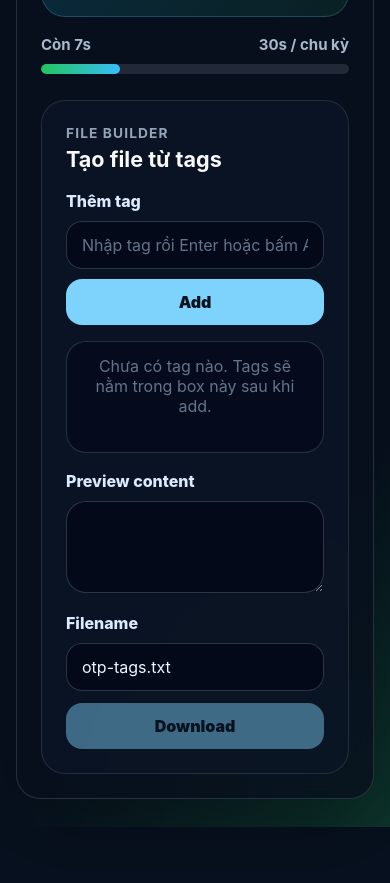
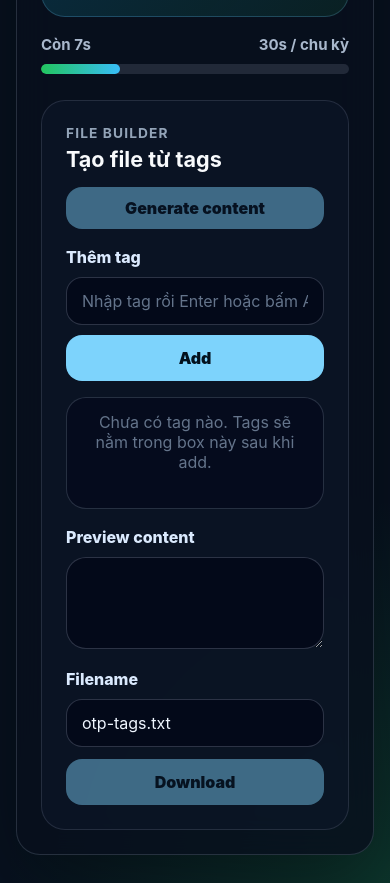
Before and after one commit to manhavn/otp2faweb, a Svelte app: page / in a window 390 px wide. Shown: the part 1600-2483 px from the top of the page. Before the commit the page ends 2427 px from the top, so only its background shows below. Built offline with nearby package versions, Linux system fonts and the light colour scheme.

Commit message:
Add generated OTP tag content

```diff
--- a/src/App.svelte
+++ b/src/App.svelte
@@ -316,6 +316,14 @@
     draggedTagIndex = null
   }
 
+  function generateContent() {
+    const nextTags = [parsedSecret.issuer, parsedSecret.account, parsedSecret.secret].filter(Boolean)
+    const filenameParts = ['otp-tags', parsedSecret.issuer, parsedSecret.account].filter(Boolean)
+
+    tags = nextTags
+    filename = `${sanitizeFilename(filenameParts.join('-')) || 'otp-tags'}.txt`
+  }
+
   function downloadPreview() {
     if (!filePreview) return
 
@@ -489,8 +497,13 @@
 
     <section class="file-card" aria-labelledby="file-title">
       <div class="section-heading">
-        <span class="muted">File builder</span>
-        <h2 id="file-title">Tạo file từ tags</h2>
+        <div>
+          <span class="muted">File builder</span>
+          <h2 id="file-title">Tạo file từ tags</h2>
+        </div>
+        <button type="button" class="generate-button" onclick={generateContent} disabled={!parsedSecret.secret}>
+          Generate content
+        </button>
       </div>
 
       <div class="tag-input-row">
--- a/src/app.css
+++ b/src/app.css
@@ -504,6 +504,10 @@ button:disabled {
 
 .section-heading {
   margin-bottom: 18px;
+  display: flex;
+  align-items: start;
+  justify-content: space-between;
+  gap: 14px;
 }
 
 .section-heading h2 {
@@ -511,6 +515,11 @@ button:disabled {
   color: #f8fafc;
   font-size: 1.35rem;
   line-height: 1.2;
+}
+
+.generate-button {
+  min-width: 150px;
+  padding: 11px 14px;
 }
 
 .tag-input-row label,
@@ -670,6 +679,11 @@ dd span {
     flex-direction: column;
   }
 
+  .section-heading {
+    align-items: stretch;
+    flex-direction: column;
+  }
+
   .tag-controls,
   .qr-actions,
   .counter-row div,
```
Also changed, not shown: 1 other file (tests, documents, lock files or other folders).
